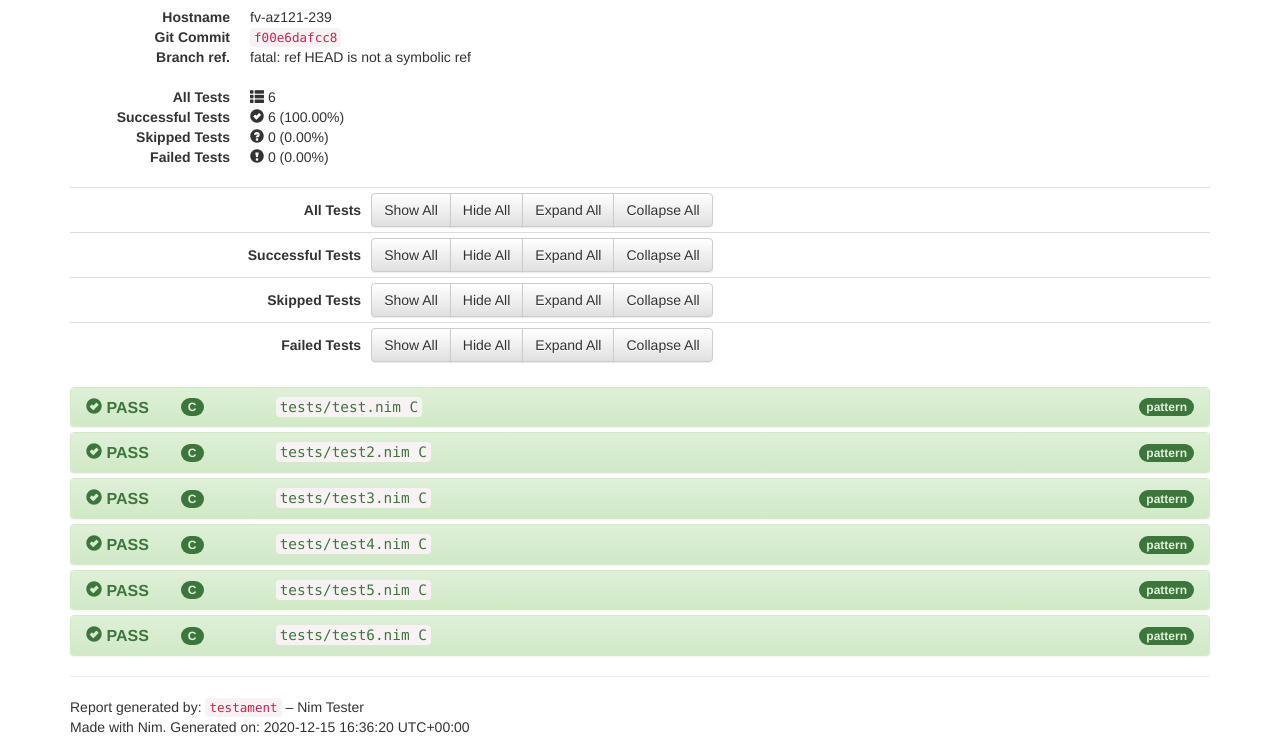
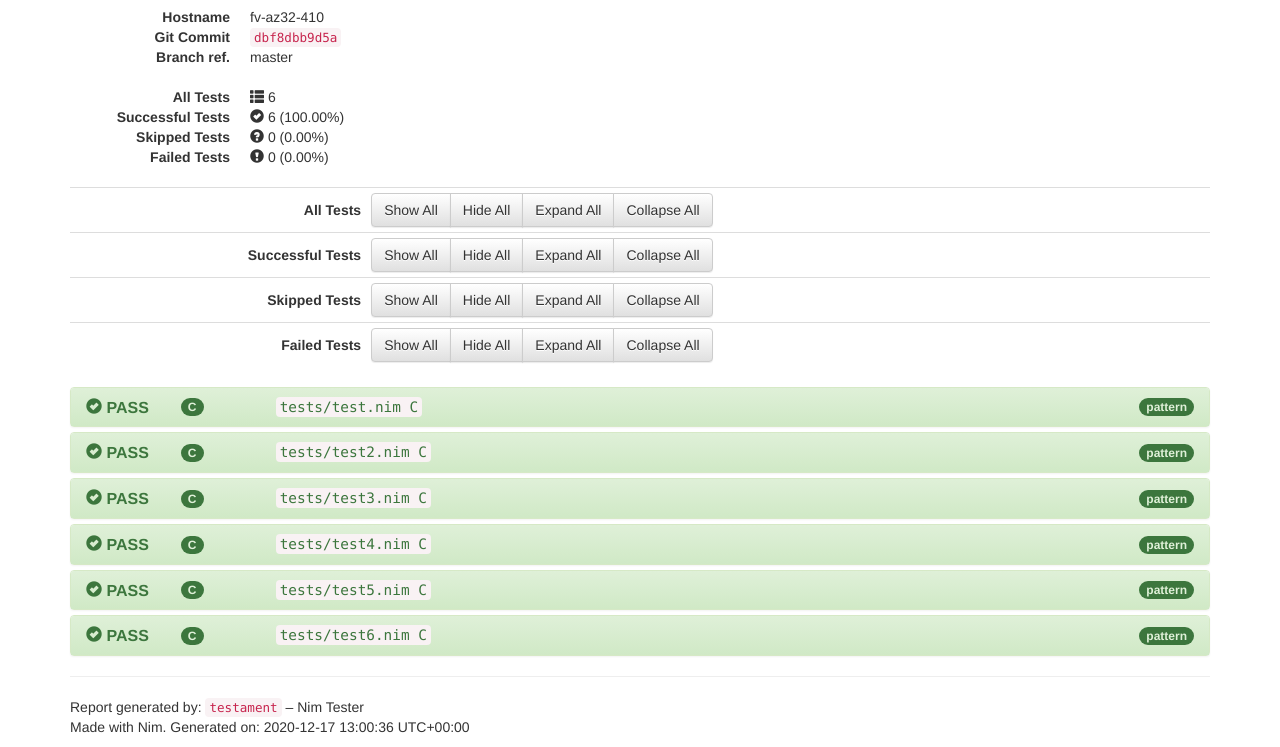
Before and after one commit to gabbhack/sam.nim, a plain HTML site: page testresults.html in a window 1280 px wide. Shown: the part 63-810 px from the top of the page. Drawn offline with nearby package versions, Linux system fonts and the light colour scheme.

Commit message:
deploy: dbf8dbb9d5aeb9d75cccd69bcc072e04ebe2ca55

```diff
--- a/testresults.html
+++ b/testresults.html
@@ -124,11 +124,11 @@
         <h1>Testament Test Results <small>Nim Tester</small></h1>
         <dl class="dl-horizontal">
             <dt>Hostname</dt>
-            <dd>fv-az121-239</dd>
+            <dd>fv-az32-410</dd>
             <dt>Git Commit</dt>
-            <dd><code>f00e6dafcc8</code></dd>
+            <dd><code>dbf8dbb9d5a</code></dd>
             <dt title="Git Branch reference">Branch ref.</dt>
-            <dd>fatal: ref HEAD is not a symbolic ref</dd>
+            <dd>master</dd>
         </dl>
         <dl class="dl-horizontal">
             <dt>All Tests</dt>
@@ -387,7 +387,7 @@
             <p>
                 Report generated by: <code>testament</code> &ndash; Nim Tester
                 <br />
-                Made with Nim. Generated on: 2020-12-15 16:36:20 UTC+00:00
+                Made with Nim. Generated on: 2020-12-17 13:00:36 UTC+00:00
             </p>
         </footer>
     </div>
```
Also changed, not shown: deser_json.html (+1 -1 lines), deser_json/utils.html (+1 -1 lines), theindex.html (+1 -1 lines).
